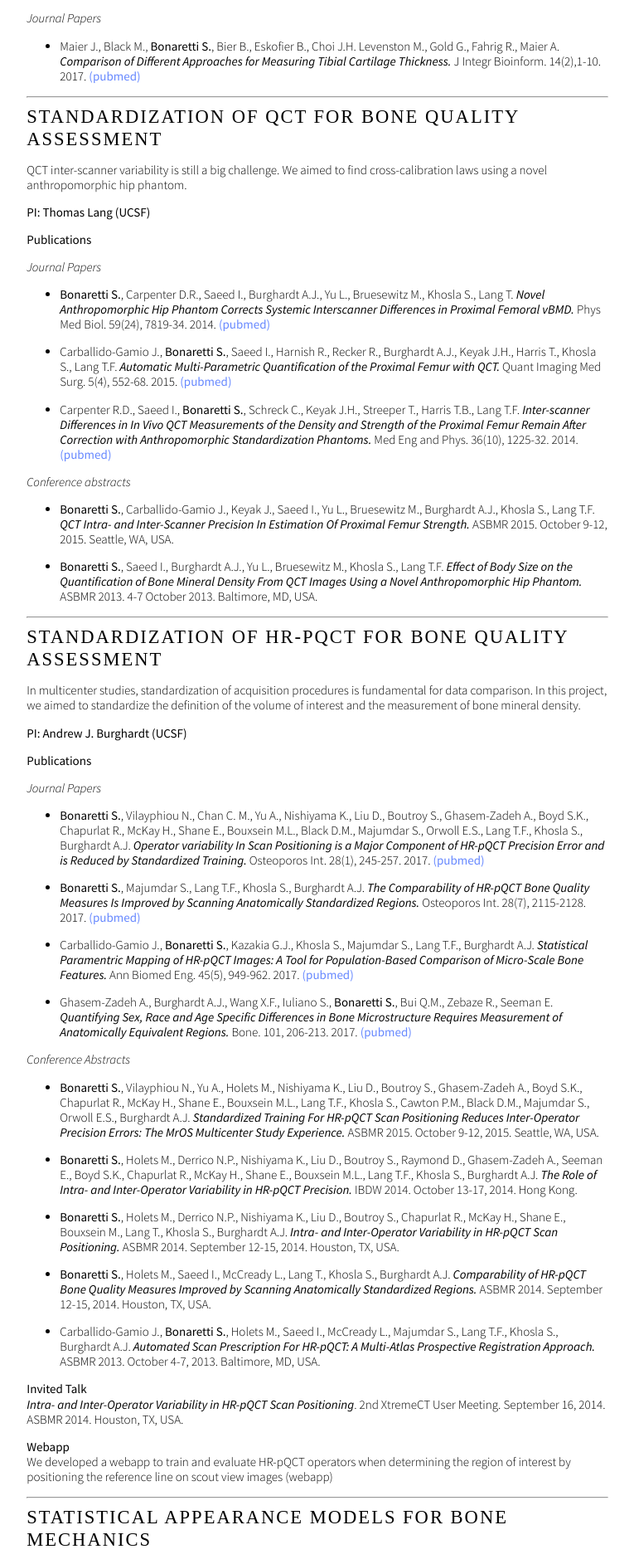
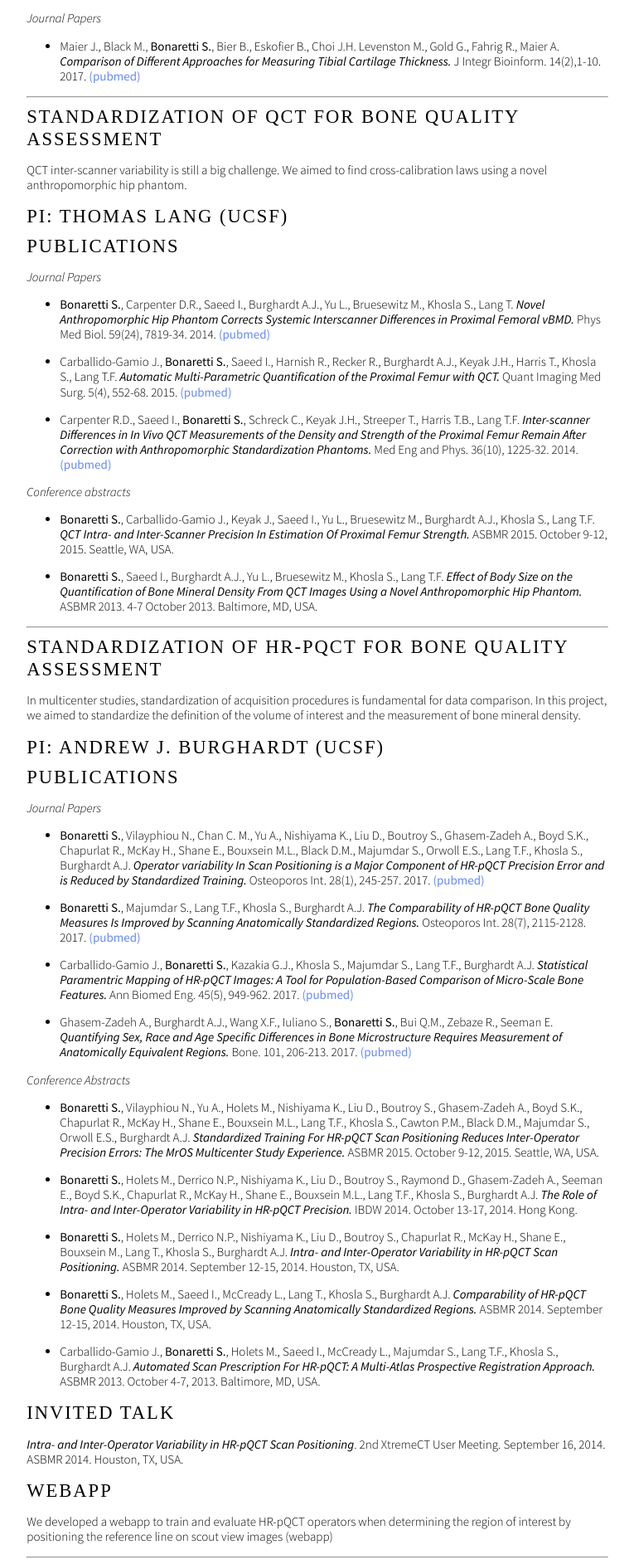
Before and after one commit to sbonaretti/sbonaretti.github.io, a Jekyll site: the page built from Projects.md, in a window 1280 px wide. Shown: the part 389-2274 px from the top of the page at 83% size, without its empty margins (257-1022 px from the left). Built offline with Jekyll 4.4.1, drawn with Linux system fonts in a browser that asks for light colours; some web fonts are replaced.

```diff
--- a/Projects.md
+++ b/Projects.md
@@ -21,12 +21,12 @@ _Journal Papers_
 
 
 
-# Standardization of QCT for Bone Quality Assessment
+## Standardization of QCT for Bone Quality Assessment
 QCT inter-scanner variability is still a big challenge. We aimed to find cross-calibration laws using a novel anthropomorphic hip phantom.
 
-**PI: Thomas Lang (UCSF)**
+# **PI: Thomas Lang (UCSF)**
 
-**Publications**
+# **Publications**
 
 _Journal Papers_
 
@@ -45,13 +45,13 @@ _Conference abstracts_
 
 ---
 
-# Standardization of HR-pQCT for Bone Quality Assessment
+## Standardization of HR-pQCT for Bone Quality Assessment
 
 In multicenter studies, standardization of acquisition procedures is fundamental for data comparison. In this project, we aimed to standardize the definition of the volume of interest and the measurement of bone mineral density.
 
-**PI: Andrew J. Burghardt (UCSF)**
+# **PI: Andrew J. Burghardt (UCSF)**
 
-**Publications**
+# **Publications**
 
 _Journal Papers_
 
@@ -75,10 +75,10 @@ _Conference Abstracts_
 
 * Carballido-Gamio J., **Bonaretti S.**, Holets M., Saeed I., McCready L., Majumdar S., Lang T.F., Khosla S., Burghardt A.J. **_Automated Scan Prescription For HR-pQCT: A Multi-Atlas Prospective Registration Approach._** ASBMR 2013. October 4-7, 2013. Baltimore, MD, USA.
 
-**Invited Talk**
+# **Invited Talk**
 **_Intra- and Inter-Operator Variability in HR-pQCT Scan Positioning_**. 2nd XtremeCT User Meeting. September 16, 2014. ASBMR 2014. Houston, TX, USA.
 
-**Webapp**
+# **Webapp**
 We developed a webapp to train and evaluate HR-pQCT operators when determining the region of interest by positioning the reference line on scout view images (webapp)
 
 
```
